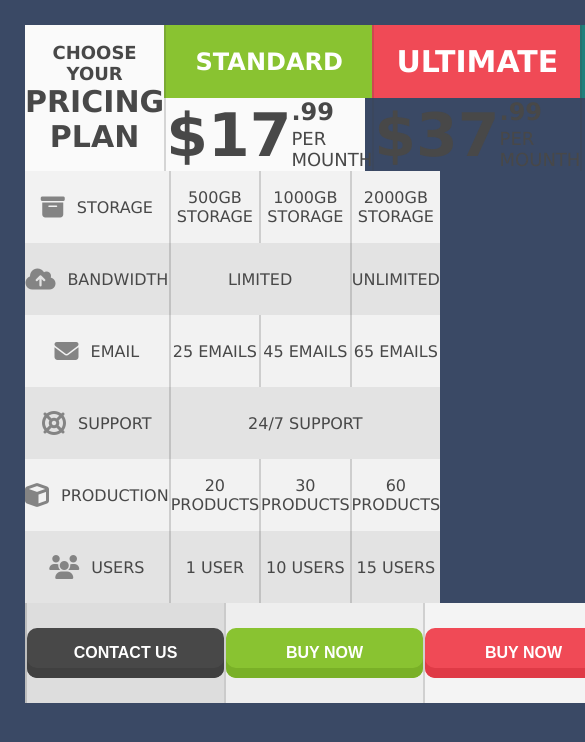
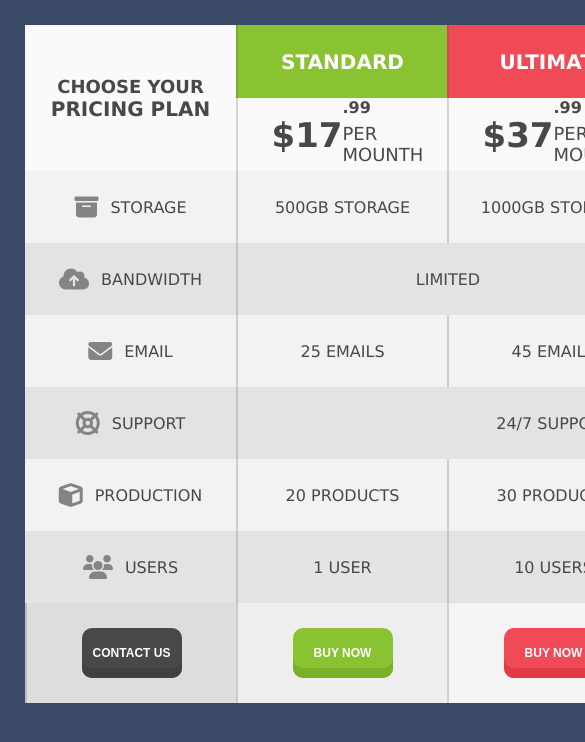
Before and after one commit to Coffeinchik21/FifthHomeWork, a plain HTML site: page index.html in a window 390 px wide. Shown: the top 742 px of the page, 585 px wide, since content can reach past the window. Drawn offline with Linux system fonts and the light colour scheme.

Commit message:
Update main-style.css

```diff
--- a/css/main-style.css
+++ b/css/main-style.css
@@ -291,3 +291,43 @@ footer {
 .footer__column--light {
     background-color: #F4F4F4;
 }
+
+@media screen and (max-width: 1024px) {
+
+    .button__contact,
+    .button__buy {
+        width: 100px;
+        font-size: 12px;
+    }
+
+    .header__price__big-price {
+        font-size: 34px;
+    }
+
+    .header__column h2 {
+        font-size: 20px;
+    }
+
+    .header__column--pink h2 {
+        font-size: 20px;
+    }
+
+    .header__price {
+        font-size: 16px;
+    }
+}
+
+@media screen and (max-width: 768px) {
+    html {
+        width: 100vh;
+        height: 100vh;
+    }
+
+    body {
+        justify-content: center;
+    }
+
+    .pricing-plan__text--big {
+        font-size: 20px;
+    }
+}
```
